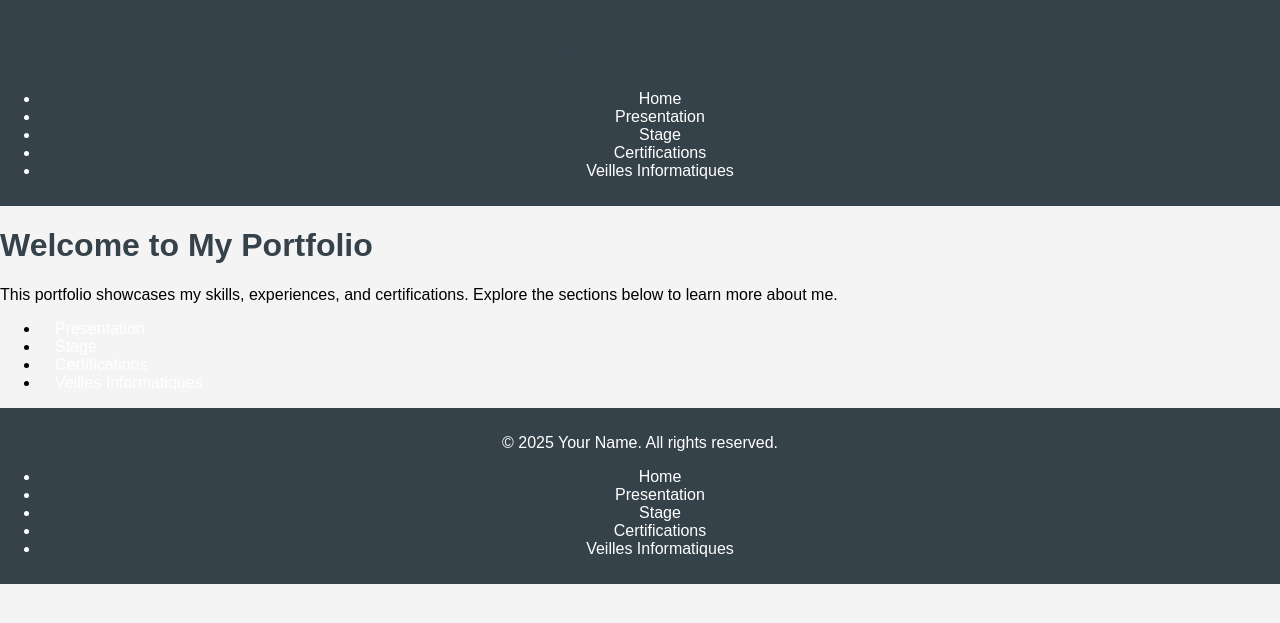
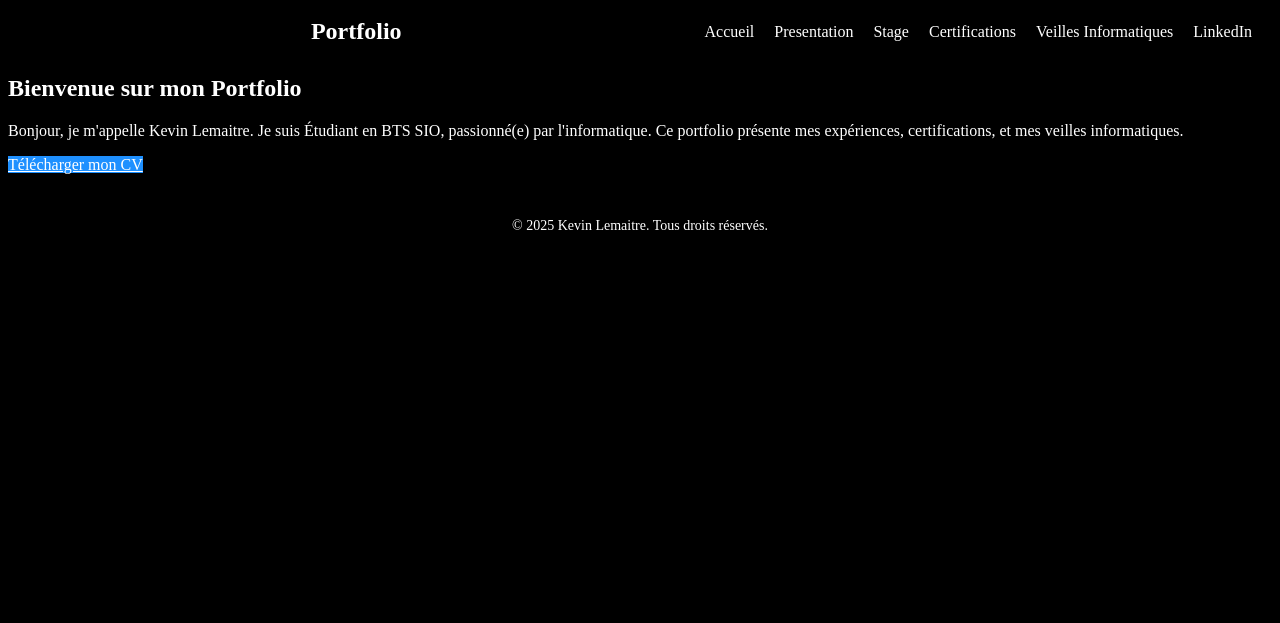
Before and after one commit to kevinlemaitre/Portfolio, a PHP site: page /src/accueil.php in a window 1280 px wide. Shown: the top 623 px of the page. Run offline with PHP 8.4, Linux system fonts and the light colour scheme.

Commit message:
modif couleur page, header et footer

```diff
--- a/portfolio-project/src/accueil.php
+++ b/portfolio-project/src/accueil.php
@@ -1,32 +1,25 @@
-<?php
-// filepath: c:\wamp64\www\Portfolio\src\accueil.php
-
-include 'includes/header.php';
-?>
-
 <!DOCTYPE html>
-<html lang="en">
+<html lang="fr">
 <head>
     <meta charset="UTF-8">
     <meta name="viewport" content="width=device-width, initial-scale=1.0">
+    <title>Accueil - Portfolio</title>
     <link rel="stylesheet" href="assets/css/styles.css">
-    <title>Portfolio - Home</title>
 </head>
 <body>
+    <?php include 'includes/header.php'; ?>
+
     <main>
-        <h1>Welcome to My Portfolio</h1>
-        <p>This portfolio showcases my skills, experiences, and certifications. Explore the sections below to learn more about me.</p>
-
-        <nav>
-            <ul>
-                <li><a href="presentation.php">Presentation</a></li>
-                <li><a href="stage.php">Stage</a></li>
-                <li><a href="certifications.php">Certifications</a></li>
-                <li><a href="veilles-informatiques.php">Veilles Informatiques</a></li>
-            </ul>
-        </nav>
+        <section class="presentation">
+            <h1>Bienvenue sur mon Portfolio</h1>
+            <p>
+                Bonjour, je m'appelle Kevin Lemaitre. Je suis Étudiant en BTS SIO, passionné(e) par l'informatique.
+                Ce portfolio présente mes expériences, certifications, et mes veilles informatiques.
+            </p>
+            <a href="assets/cv/mon-cv.pdf" class="btn" download>Télécharger mon CV</a>
+        </section>
     </main>
 
-<?php
-include 'includes/footer.php';
-?>
+    <?php include 'includes/footer.php'; ?>
+</body>
+</html>
--- a/portfolio-project/src/assets/css/styles.css
+++ b/portfolio-project/src/assets/css/styles.css
@@ -1,59 +1,74 @@
 body {
-    font-family: Arial, sans-serif;
-    margin: 0;
-    padding: 0;
-    background-color: #f4f4f4;
+    background-color: #000000; /* Fond noir */
+    color: #ffffff; /* Texte blanc */
+}
+
+a {
+    color: #1e90ff; /* Lien en bleu clair pour contraste */
+}
+
+a:hover {
+    color: #00bfff; /* Lien en bleu plus clair au survol */
+}
+
+.card {
+    background: #1a1a1a; /* Fond des cartes en gris foncé */
+    color: #ffffff; /* Texte blanc */
+    border: 1px solid #333333; /* Bordure gris foncé */
+}
+
+.btn {
+    background-color: #1e90ff; /* Bouton bleu clair */
+    color: #ffffff; /* Texte blanc */
+}
+
+.btn:hover {
+    background-color: #00bfff; /* Bouton bleu plus clair au survol */
 }
 
 header {
-    background: #35424a;
-    color: #ffffff;
-    padding: 10px 0;
-    text-align: center;
+    display: flex; /* Active Flexbox */
+    justify-content: space-between; /* Espace entre le titre et les liens */
+    align-items: center; /* Aligne verticalement les éléments */
+    background-color: #000000; /* Fond noir */
+    color: #ffffff; /* Texte blanc */
+    padding: 10px 20px; /* Ajoute un peu d'espace intérieur */
 }
 
-nav {
-    margin: 10px 0;
+header h1 {
+    margin: 0; /* Supprime la marge par défaut */
+    font-size: 24px; /* Taille de la police pour le titre */
+    text-align: center; /* Centre le texte */
+    flex: 1; /* Permet au titre de prendre de l'espace */
 }
 
-nav a {
-    color: #ffffff;
-    text-decoration: none;
-    padding: 10px 15px;
+header nav ul {
+    list-style: none; /* Supprime les puces */
+    display: flex; /* Aligne les liens horizontalement */
+    padding: 0; /* Supprime le padding par défaut */
+    margin: 0; /* Supprime la marge par défaut */
 }
 
-nav a:hover {
-    background: #e8491d;
+header nav ul li {
+    margin-left: 20px; /* Ajoute un espacement entre les liens */
 }
 
-.container {
-    width: 80%;
-    margin: auto;
-    overflow: hidden;
+header nav ul li a {
+    text-decoration: none; /* Supprime le soulignement des liens */
+    color: #ffffff; /* Texte blanc */
+    font-size: 16px; /* Taille de la police */
+    transition: color 0.3s ease; /* Animation pour le survol */
+}
+
+header nav ul li a:hover {
+    color: #1e90ff; /* Change la couleur au survol */
 }
 
 footer {
-    background: #35424a;
-    color: #ffffff;
-    text-align: center;
-    padding: 10px 0;
-    position: relative;
-    bottom: 0;
-    width: 100%;
+    background-color: #000000; /* Fond noir */
+    color: #ffffff; /* Texte blanc */
+    padding: 10px 20px; /* Ajoute un peu d'espace intérieur */
+    text-align: center; /* Centre le texte dans le footer */
+    font-size: 14px; /* Taille de la police pour le footer */
+    margin-top: 20px; /* Ajoute un espacement au-dessus du footer */
 }
-
-h1, h2, h3 {
-    color: #35424a;
-}
-
-.card {
-    background: #ffffff;
-    border: 1px solid #dddddd;
-    border-radius: 5px;
-    padding: 15px;
-    margin: 15px 0;
-}
-
-.card:hover {
-    box-shadow: 0 2px 10px rgba(0, 0, 0, 0.1);
-}
--- a/portfolio-project/src/includes/footer.php
+++ b/portfolio-project/src/includes/footer.php
@@ -1,16 +1,6 @@
 <?php
-// This is the footer section of the portfolio website.
+// Footer de la page
 ?>
-
 <footer>
-    <p>&copy; <?php echo date("Y"); ?> Your Name. All rights reserved.</p>
-    <nav>
-        <ul>
-            <li><a href="accueil.php">Home</a></li>
-            <li><a href="presentation.php">Presentation</a></li>
-            <li><a href="stage.php">Stage</a></li>
-            <li><a href="certifications.php">Certifications</a></li>
-            <li><a href="veilles-informatiques.php">Veilles Informatiques</a></li>
-        </ul>
-    </nav>
+    <p>&copy; 2025 Kevin Lemaitre. Tous droits réservés.</p>
 </footer>
--- a/portfolio-project/src/includes/header.php
+++ b/portfolio-project/src/includes/header.php
@@ -4,18 +4,19 @@
     <meta charset="UTF-8">
     <meta name="viewport" content="width=device-width, initial-scale=1.0">
     <link rel="stylesheet" href="assets/css/styles.css">
-    <title>Portfolio</title>
+    <title>Portfolio de Kevin Lemaitre</title>
 </head>
 <body>
 <header>
-        <h1>My Portfolio</h1>
+    <h1>Portfolio</h1>
     <nav>
         <ul>
-                <li><a href="accueil.php">Home</a></li>
+            <li><a href="accueil.php">Accueil</a></li>
             <li><a href="presentation.php">Presentation</a></li>
             <li><a href="stage.php">Stage</a></li>
             <li><a href="certifications.php">Certifications</a></li>
             <li><a href="veilles-informatiques.php">Veilles Informatiques</a></li>
+            <li><a href="https://www.linkedin.com/in/votre-profil-linkedin" target="_blank" class="btn-social">LinkedIn</a></li>
         </ul>
     </nav>
 </header>
```
Also changed, not shown: README.md (deleted), accueil.php (deleted). Lines whose indentation alone changed are shown as unchanged.
